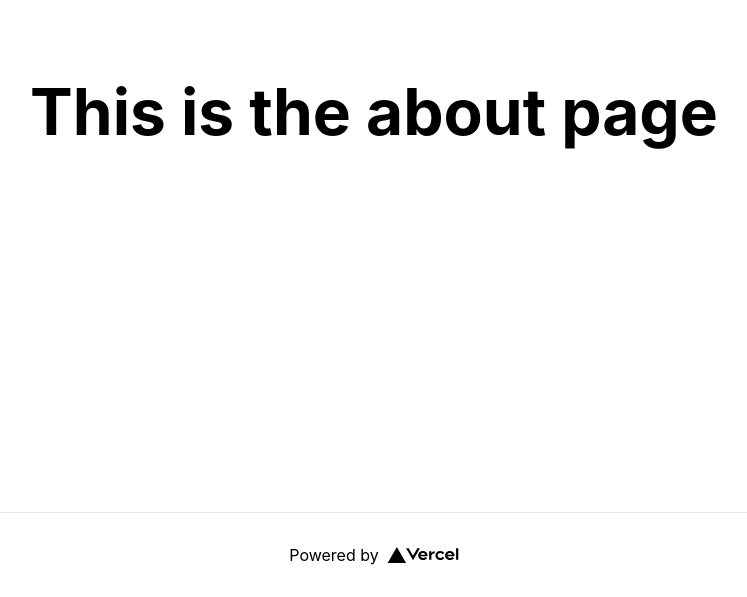
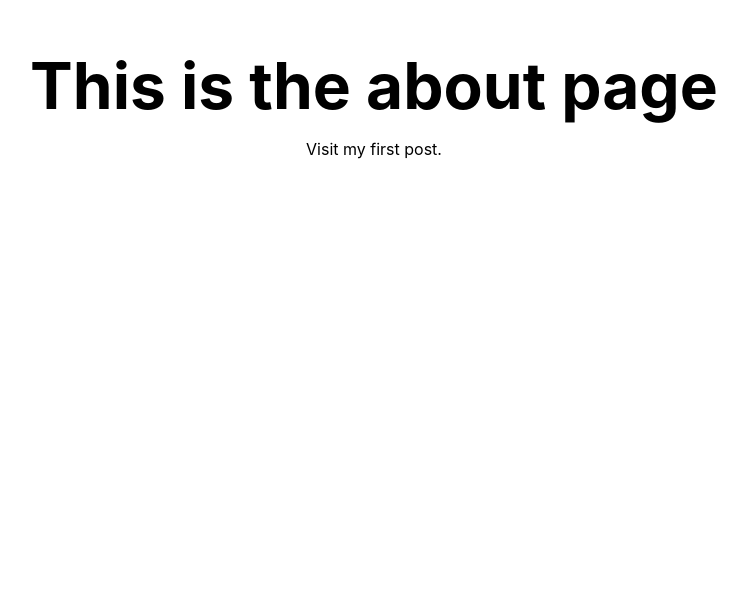
Before and after one commit to lindseywb/next-js-hello-world, a Next.js app: page /about in a window 1280 px wide. Shown: the part 288-885 px from the top of the page, without its empty margins (266-1013 px from the left). After the commit the page ends 800 px from the top, so only its background shows below. Built offline with nearby package versions, Linux system fonts and the light colour scheme.

Commit message:
Add a post route

```diff
--- a/pages/about.js
+++ b/pages/about.js
@@ -1,5 +1,5 @@
 import Head from 'next/head'
-import Image from 'next/image'
+import Link from 'next/link'
 import styles from '../styles/Home.module.css'
 
 export default function Home() {
@@ -15,20 +15,13 @@ export default function Home() {
         <h1 className={styles.title}>
           This is the about page
         </h1>
+
+        <p>
+            <Link as="post/first-post" href="post/[id]">
+                <a>Visit my first post.</a>
+            </Link>
+        </p>
       </main>
-
-      <footer className={styles.footer}>
-        <a
-          href="https://vercel.com?utm_source=create-next-app&utm_medium=default-template&utm_campaign=create-next-app"
-          target="_blank"
-          rel="noopener noreferrer"
-        >
-          Powered by{' '}
-          <span className={styles.logo}>
-            <Image src="/vercel.svg" alt="Vercel Logo" width={72} height={16} />
-          </span>
-        </a>
-      </footer>
     </div>
   )
 }
```
Also changed, not shown: pages/post/[id]/index.js (added, +14 -0 lines).
